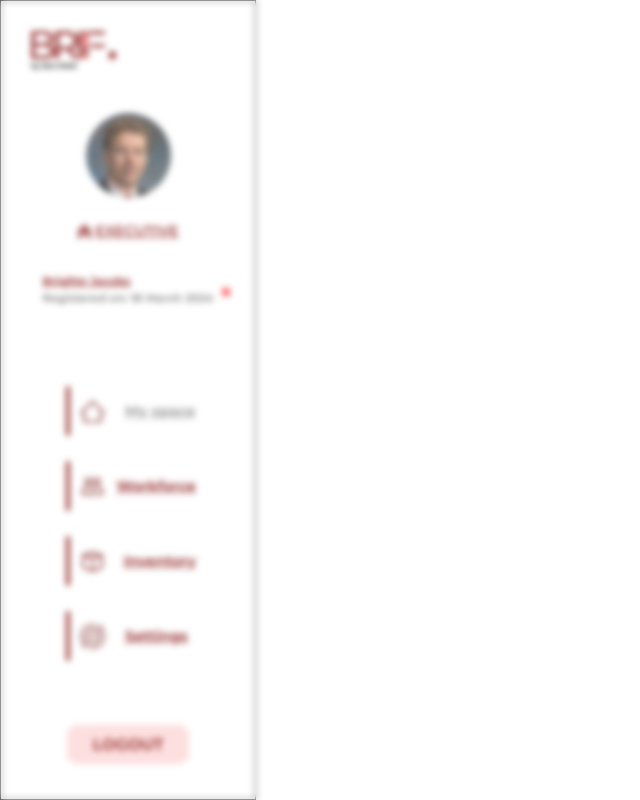
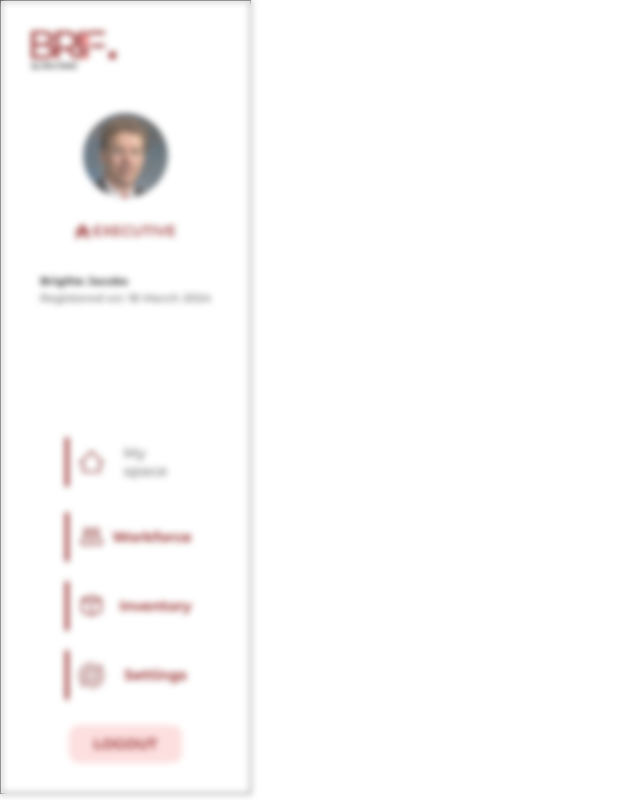
Before and after one commit to OmkarGarate/CRMofficial, a React (Create React App) app in the folder crmfrontend/: page /profile in a window 1280 px wide. Shown: the whole page, without its empty margins (0-640 px from the left). Built offline with nearby package versions, Linux system fonts and the light colour scheme.

Commit message:
updated code

```diff
--- a/crmfrontend/src/Components/PLNewcontent.js
+++ b/crmfrontend/src/Components/PLNewcontent.js
@@ -35,7 +35,8 @@ function PLNewcontent() {
   }
 
   return (
-      <div className="newCMain subLogin1 pLHeading">
+    <>
+      <div className="newCMain">
         <img src={crmlogo} alt="" />
         <div className="ncMain">
         <div className="nc1">
@@ -86,7 +87,7 @@ function PLNewcontent() {
         </div>
         <button>LOGOUT</button>
       </div>
-
+    </>
   );
 }
 
--- a/crmfrontend/src/css/login.css
+++ b/crmfrontend/src/css/login.css
@@ -89,7 +89,7 @@
     position: relative;
 }
 
-.subLogin1 span::after{
+/* .subLogin1 span::after{
     content: "";
     position: absolute;
     bottom: 9px;
@@ -97,7 +97,7 @@
     width: 8px;
     height: 8px;
     background-color: #FF3D3D;
-}
+} */
 
 .subLogin1 p{
     color: #800000;
--- a/crmfrontend/src/css/plnew.css
+++ b/crmfrontend/src/css/plnew.css
@@ -10,7 +10,7 @@
 }
 
 .newCMain button{
-    font-size: 1rem;
+    font-size: 0.9rem;
     font-weight: bold;
     color: #800000;
     background-color: #fdd5d5;
@@ -27,8 +27,8 @@
     height: 80vh;
     display: flex;
     flex-direction: column;
-    /* justify-content: space-between; */
-    gap: 30px;
+    justify-content: space-between;
+    /* gap: 30px; */
 }
 
 .nc1{
@@ -60,6 +60,7 @@
     /* border: 1px solid black; */
     font-weight: 600;
     color: #800000;
+    text-decoration: none;
 }
 
 .sirName{
@@ -72,6 +73,7 @@
     /* border: 1px solid black; */
     font-weight: bold;
     font-size: 0.7rem;
+    text-decoration: none;
 }
 
 .sirName span{
@@ -87,8 +89,7 @@
     height: 36vh;
     flex-direction: column;
     align-items: center;
-    justify-content: center;
-    gap: 20px;
+    justify-content: space-around;
 }
 
 .mySpace{
@@ -98,9 +99,13 @@
     /* justify-content: space-evenly; */
     position: relative;
     width: 70%;
-    margin: 15px 0;
+    margin: 10px 0;
     /* filter: grayscale(100%); */
 }
+
+/* .mySpace a {
+    text-decoration: none;
+} */
 
 .ncImg{
     /* border: 1px solid black; */
@@ -126,6 +131,7 @@
     color: #800000;
     font-size: 0.90rem;
     font-weight:bold;
+    text-decoration: none;
 }
 
 .vrSlide{
```
